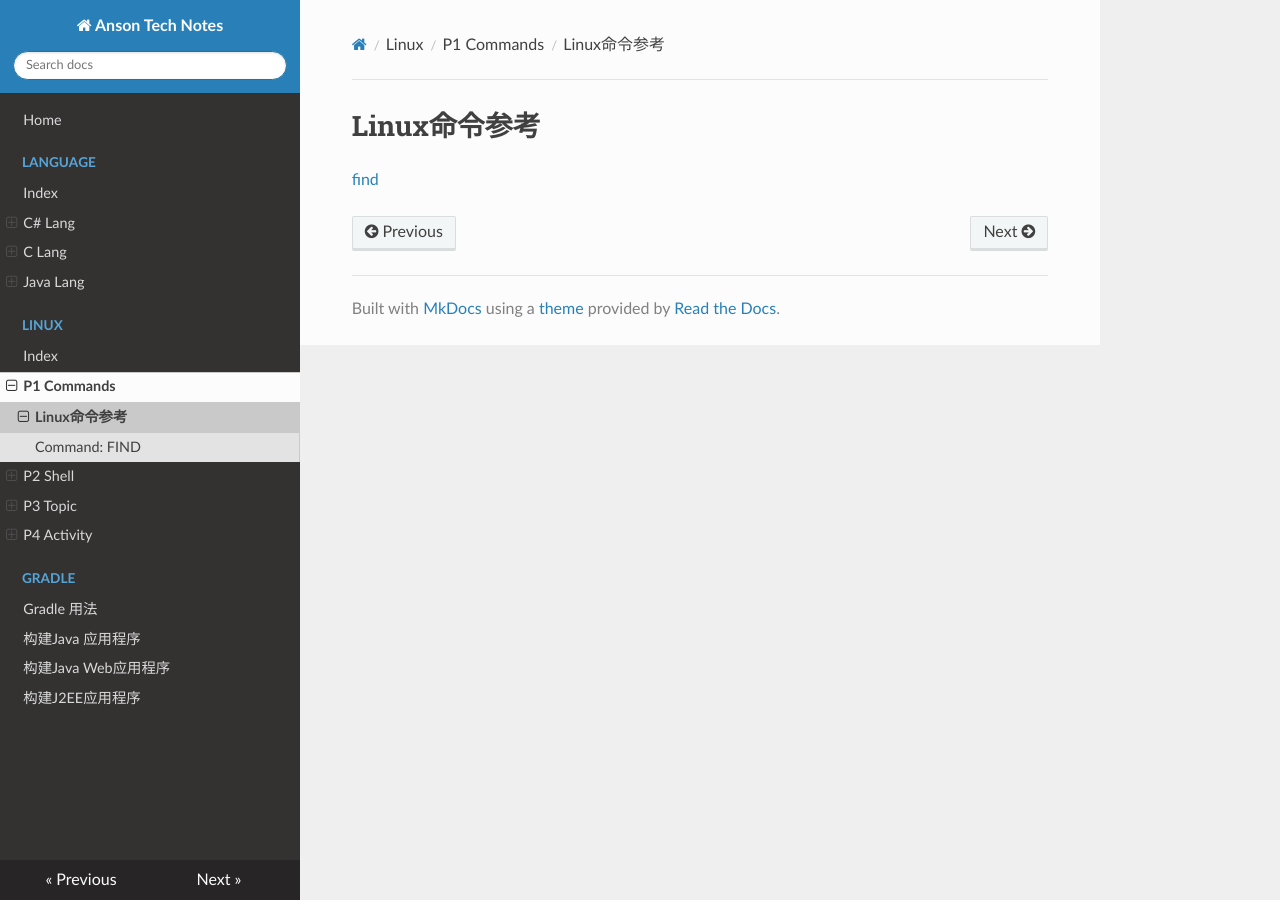
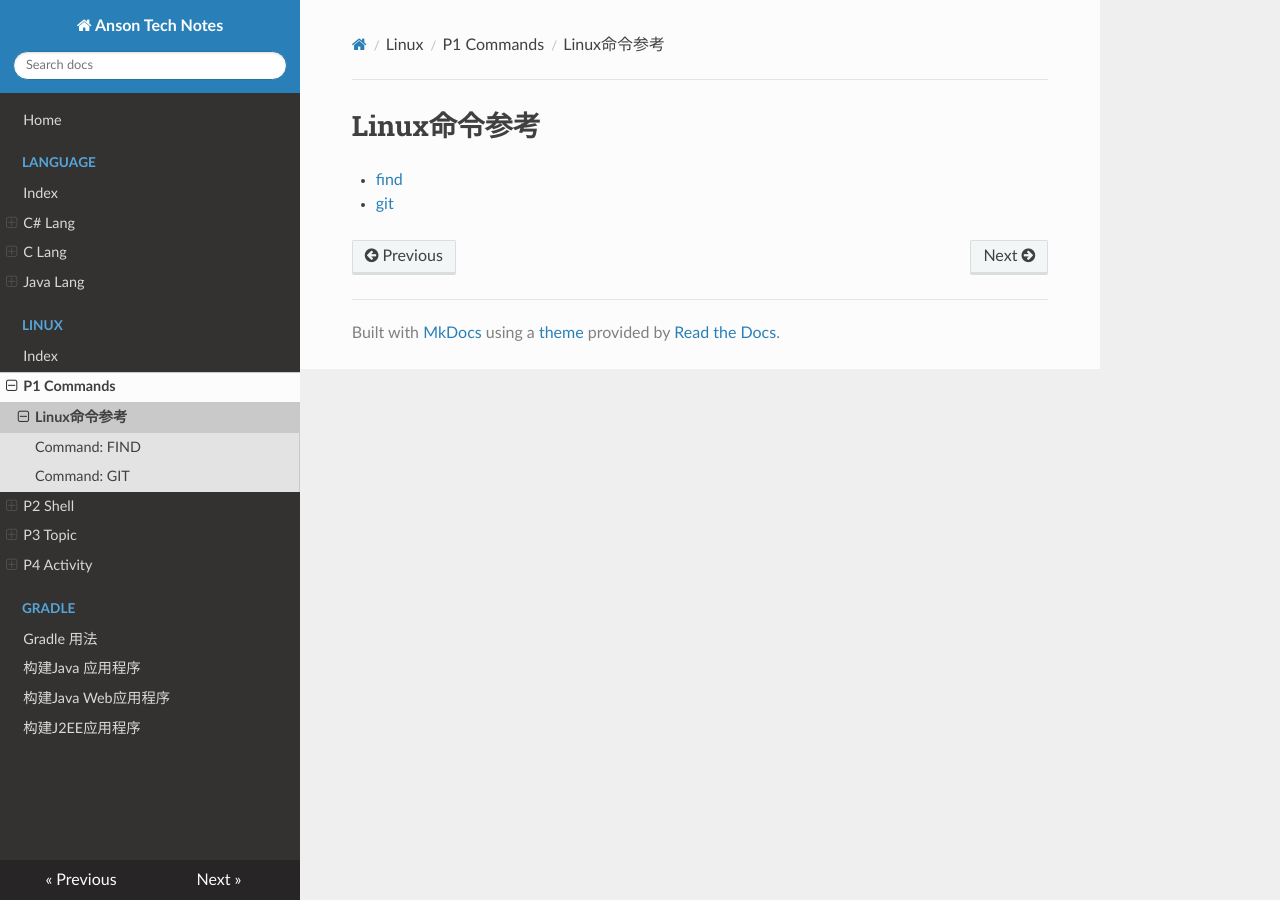
Before and after one commit to xiaohuacheung/Docs, an MkDocs documentation site: the page built from doc/Linux/P1-Commands/index.md, in a window 1280 px wide. Built offline with MkDocs 1.6.1, drawn with Linux system fonts in a browser that asks for light colours; nearby versions of some CDN libraries.

Commit message:
add/update new text at 20-03-30 16:33:06

```diff
--- a/doc/Linux/P1-Commands/index.md
+++ b/doc/Linux/P1-Commands/index.md
@@ -1,3 +1,4 @@
 # Linux命令参考
 
-[find](command-find.md)
+ - [find](command-find.md)
+ - [git](command-git.md)
```
Also changed, not shown: doc/Linux/P1-Commands/command-git.md (added, +10 -0 lines).
